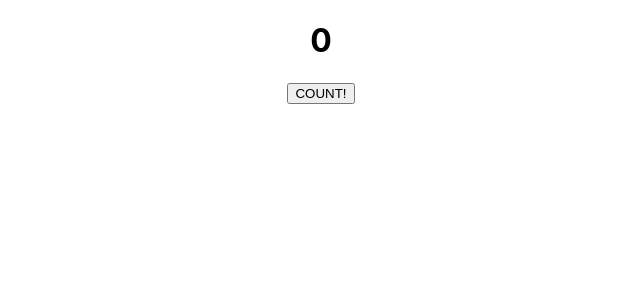
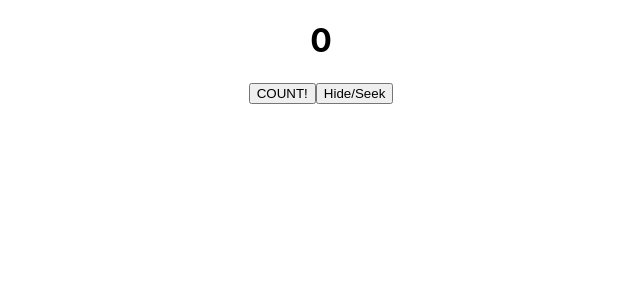
Before and after one commit to pangtodd/hooks-intro, a React (Create React App) app: page / in a window 1280 px wide. Shown: the top 300 px of the page, without its empty margins (319-959 px from the left). Built offline with nearby package versions, Linux system fonts and the light colour scheme.

Commit message:
added 'hide/show' button and logic.

```diff
--- a/src/Counter.js
+++ b/src/Counter.js
@@ -2,11 +2,14 @@ import React, { useState } from 'react';
 
 function Counter(){
   const [counter, setCounter] = useState(0);
+  const [hidden, setHidden] = useState(true)
 
   return (
     <React.Fragment>
-      <h1>{counter}</h1>
+      {hidden ? <h1>{counter}</h1>: <h1>Count Hidden</h1>}
       <button onClick={()=> setCounter(counter +1)}>COUNT!</button>
+      <button onClick={()=> setHidden(!hidden)}>Hide/Seek</button>
+
     </React.Fragment>
   )
 }
```
